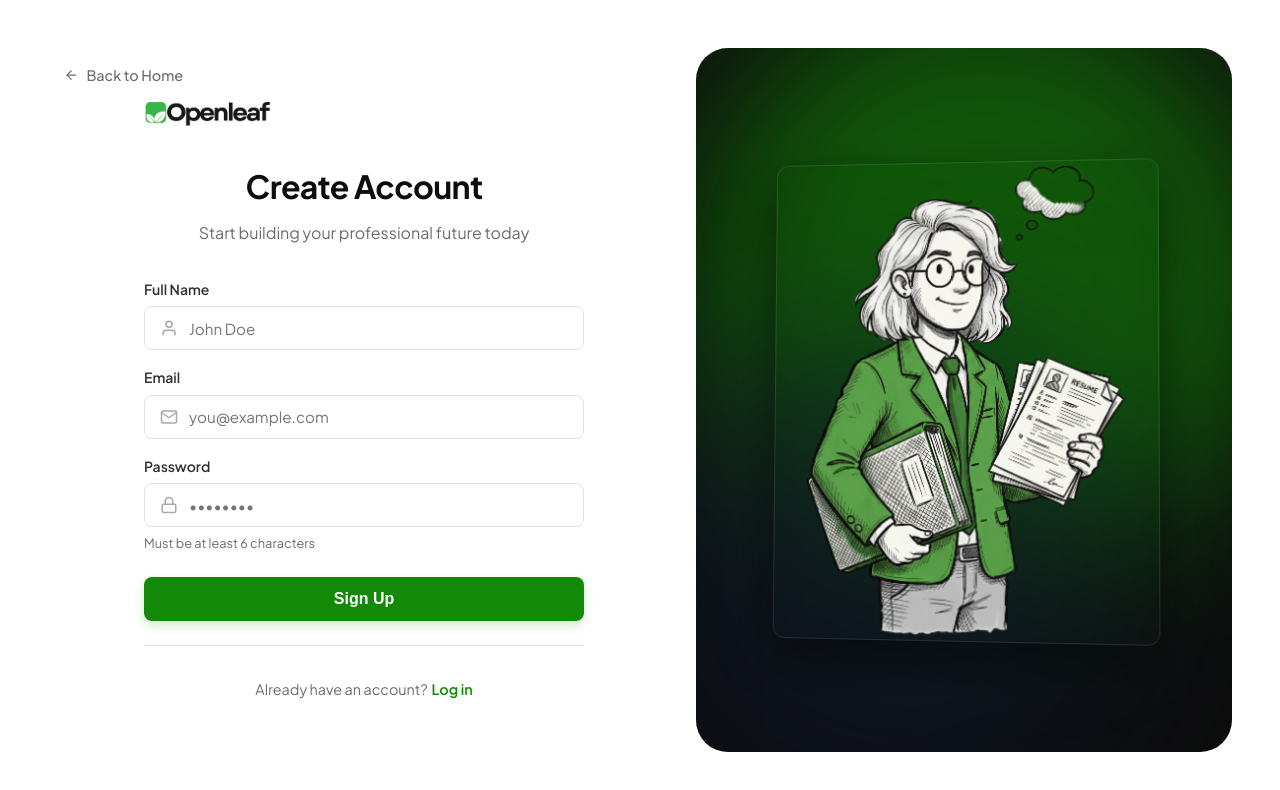
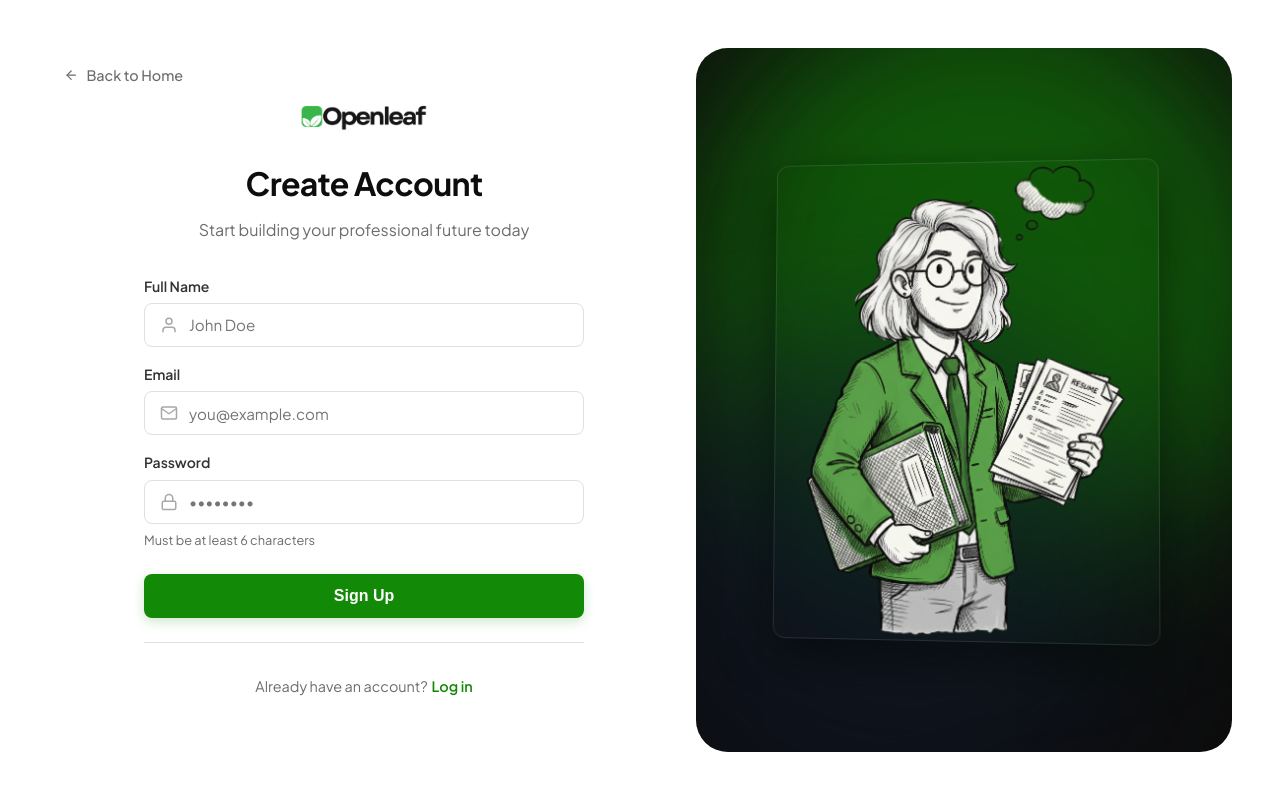
Before and after one commit to 051188-rk/Openleaf, a React (Vite) app in the folder frontend/: page /signup in a window 1280 px wide. Shown: the top 790 px of the page. Built offline with nearby package versions, Linux system fonts and the light colour scheme.

Commit message:
fix: login signup ui improved

```diff
--- a/frontend/src/styles/auth.css
+++ b/frontend/src/styles/auth.css
@@ -66,11 +66,16 @@
 
 .auth-logo {
     margin-bottom: 1.5rem;
-    /* Reduced */
+    display: flex;
+    justify-content: center;
 }
+
+
+
 
 .auth-header {
     margin-bottom: 2rem;
+    text-align: center;
     /* Reduced */
 }
 
```
